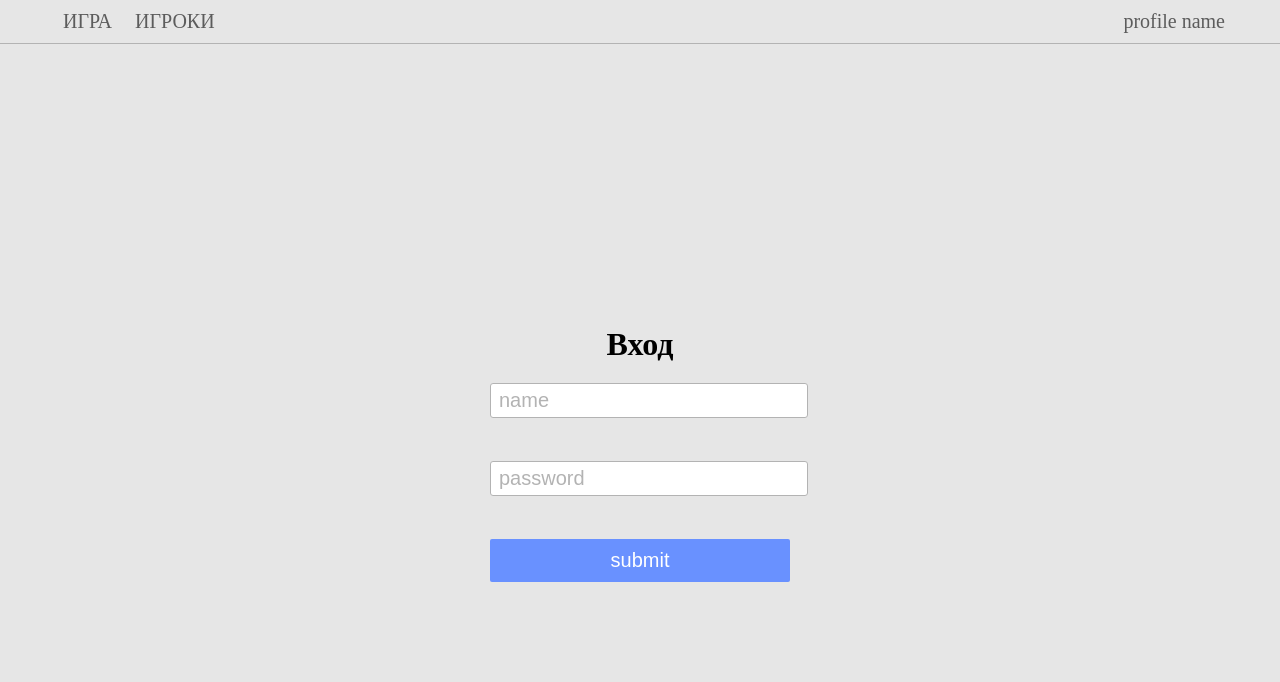
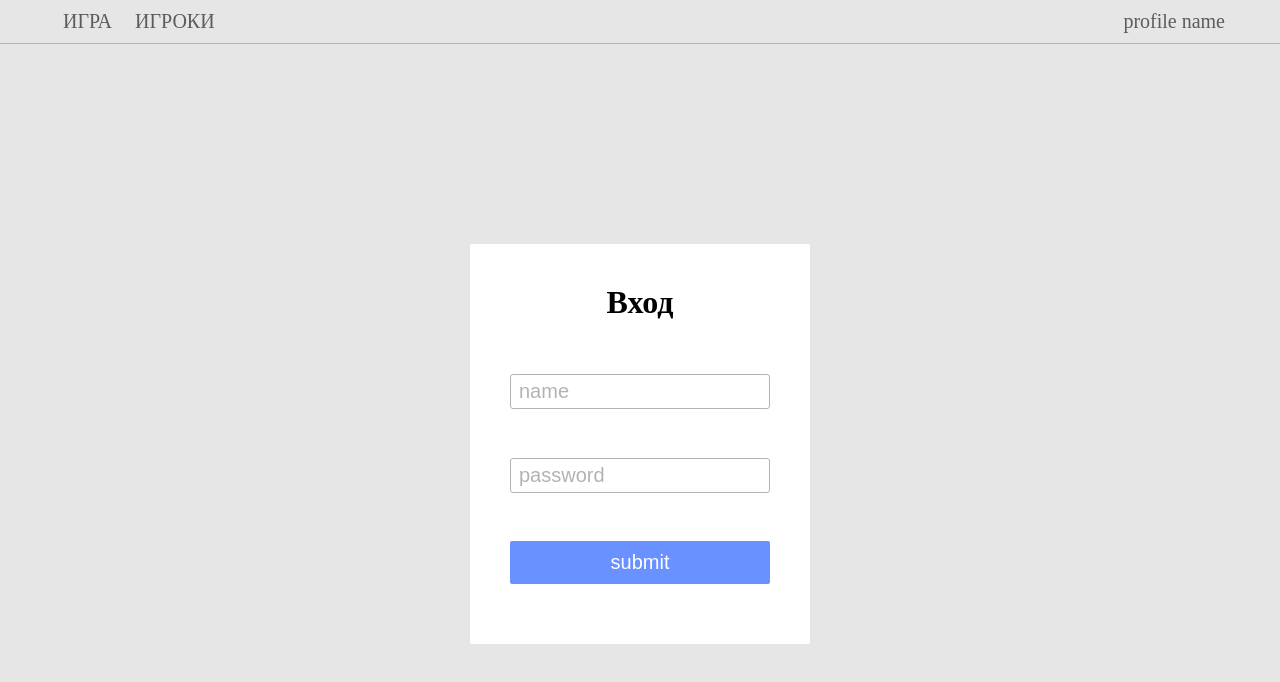
Before and after one commit to futfetish/rpcMONO, a Next.js app: page /login in a window 1280 px wide. Shown: the top 682 px of the page. Built offline with nearby package versions, Linux system fonts and the light colour scheme.

Commit message:
styles upd

```diff
--- a/src/styles/authForm.module.scss
+++ b/src/styles/authForm.module.scss
@@ -1,7 +1,20 @@
-.box {
-    height: 100svh;
+.container {
+  height: 100svh;
+  display: flex;
+  flex-direction: column;
+  align-items: center;
+  justify-content: center;
+  .box {
     display: flex;
+    height: 400px;
+    justify-content: space-between;
     flex-direction: column;
     align-items: center;
-    justify-content: center;
+    background-color:  white;
+    padding: 40px 20px;
+    border-radius: 2px;
+    .form{
+      height: 250px;
+    }
+  }
 }
--- a/src/styles/globals.css
+++ b/src/styles/globals.css
@@ -1,4 +1,5 @@
 *{
     padding: 0;
     margin: 0;
+    box-sizing: border-box;
 }
```
